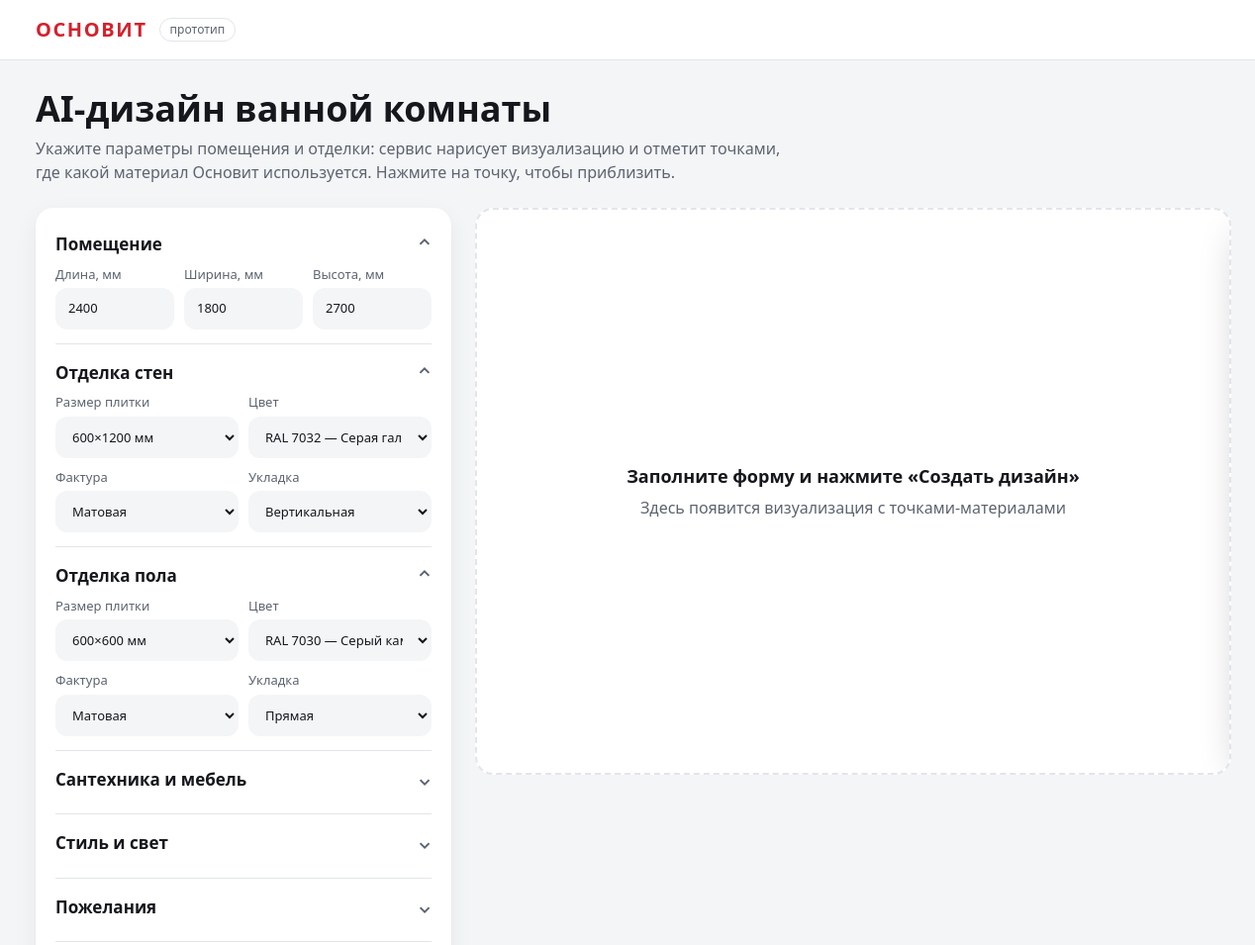
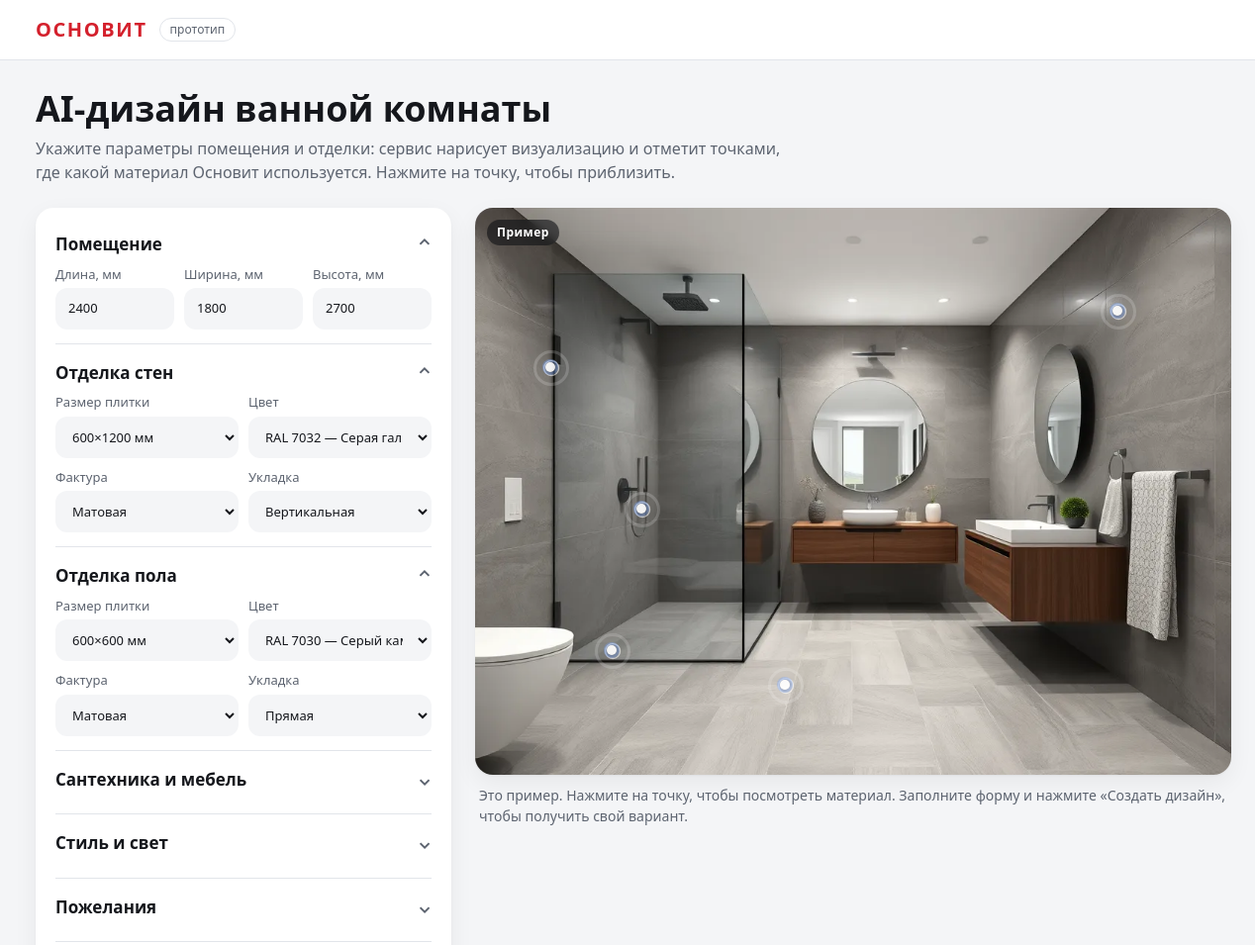
Before and after one commit to svityask/osnovit-ai-bathroom, a plain HTML site: page index.html in a window 1280 px wide. Shown: the top 955 px of the page at 99% size, 0-1268 px from the left. Drawn offline with Linux system fonts and the light colour scheme.

Commit message:
Интерактивный пример при открытии страницы
Co-Authored-By: Claude Opus 5.5 <noreply@anthropic.com>

```diff
--- a/app.js
+++ b/app.js
@@ -159,6 +159,7 @@ function generate(d) {
   lastParams = d;
   closeZoom(true);
   viewer.dataset.state = "loading";
+  viewer.classList.remove("example");
   goBtn.disabled = true;
   goBtn.textContent = "Генерируем…";
   $("#hint").hidden = true;
@@ -486,3 +487,28 @@ function renderCards() {
   }
   $("#need").hidden = false;
 }
+
+// ---------- пример при открытии страницы ----------
+// Картинка нарисована той же моделью FLUX.1-schnell на Hugging Face с параметрами формы по умолчанию,
+// точки расставлены автоматической сегментацией (координаты сохранены, чтобы не грузить модель зря).
+const EXAMPLE_SPOTS = {
+  walls: { x: .85, y: .18 },
+  wet: { x: .22, y: .53 },
+  joints: { x: .10, y: .28 },
+  floor: { x: .41, y: .84 },
+  seal: { x: .18, y: .78 },
+};
+
+function showExample() {
+  img.src = "example.webp";
+  zones = pickMaterials(readForm());
+  for (const z of zones) Object.assign(z, EXAMPLE_SPOTS[z.id]);
+  renderSpots();
+  renderCards();
+  viewer.dataset.state = "ready";
+  viewer.classList.add("example");
+  const hint = $("#hint");
+  hint.hidden = false;
+  hint.textContent = "Это пример. Нажмите на точку, чтобы посмотреть материал. Заполните форму и нажмите «Создать дизайн», чтобы получить свой вариант.";
+}
+showExample();
--- a/index.html
+++ b/index.html
@@ -5,7 +5,7 @@
   <meta name="viewport" content="width=device-width, initial-scale=1">
   <title>AI-дизайн ванной · Основит</title>
   <meta name="description" content="Укажите параметры ванной: сервис нарисует дизайн и покажет, какие материалы Основит понадобятся и где.">
-  <link rel="stylesheet" href="styles.css?v=7">
+  <link rel="stylesheet" href="styles.css?v=8">
 </head>
 <body>
   <header class="top">
@@ -110,6 +110,7 @@
             <button class="btn small" type="button" id="retry">Попробовать ещё раз</button>
           </div>
 
+          <span class="ex-badge">Пример</span>
           <div class="stage" id="stage">
             <img id="img" alt="Сгенерированный дизайн ванной комнаты">
             <div class="spots" id="spots"></div>
@@ -143,7 +144,7 @@
     Прототип. Изображения генерирует открытая модель FLUX.1-schnell на Hugging Face; фото и названия продуктов взяты с osnovit.ru.
   </footer>
 
-  <script src="products.js?v=7"></script>
-  <script src="app.js?v=7"></script>
+  <script src="products.js?v=8"></script>
+  <script src="app.js?v=8"></script>
 </body>
 </html>
--- a/styles.css
+++ b/styles.css
@@ -115,6 +115,14 @@ textarea { resize: vertical; }
 .viewer[data-state=ready] .stage { display: block; }
 .stage img { width: 100%; height: 100%; object-fit: cover; display: block; user-select: none; -webkit-user-drag: none; }
 
+.ex-badge {
+  position: absolute; z-index: 2; top: 12px; left: 12px; display: none;
+  background: rgba(15,17,21,.6); color: #fff; font-size: 12px; font-weight: 700;
+  padding: 4px 10px; border-radius: 99px; letter-spacing: .04em; pointer-events: none;
+  backdrop-filter: blur(4px);
+}
+.viewer.example[data-state=ready]:not(.zoomed) .ex-badge { display: block; }
+
 /* ---------- точки: мягкие волны ---------- */
 .spot {
   position: absolute; width: 40px; height: 40px; margin: -20px 0 0 -20px; padding: 0;
```
Also changed, not shown: example.webp (added), 1 other file.
